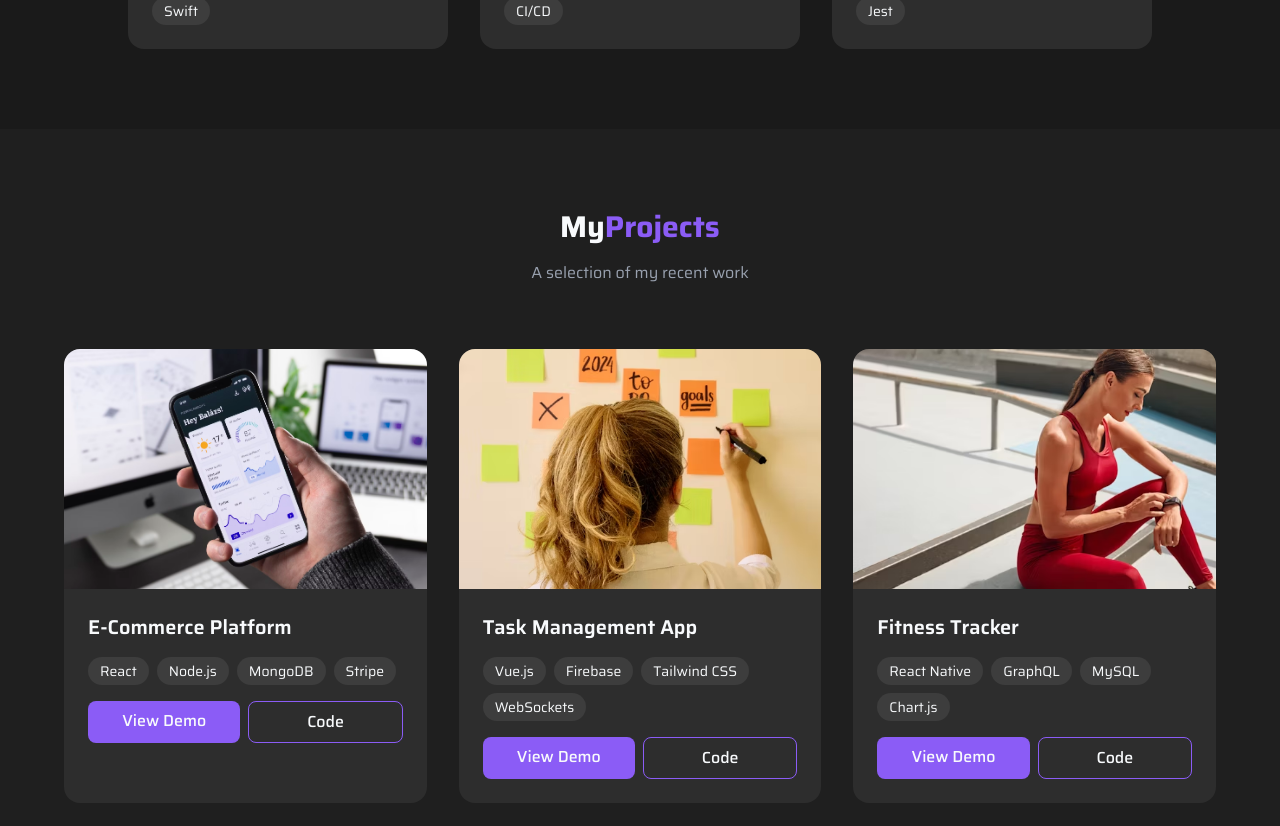
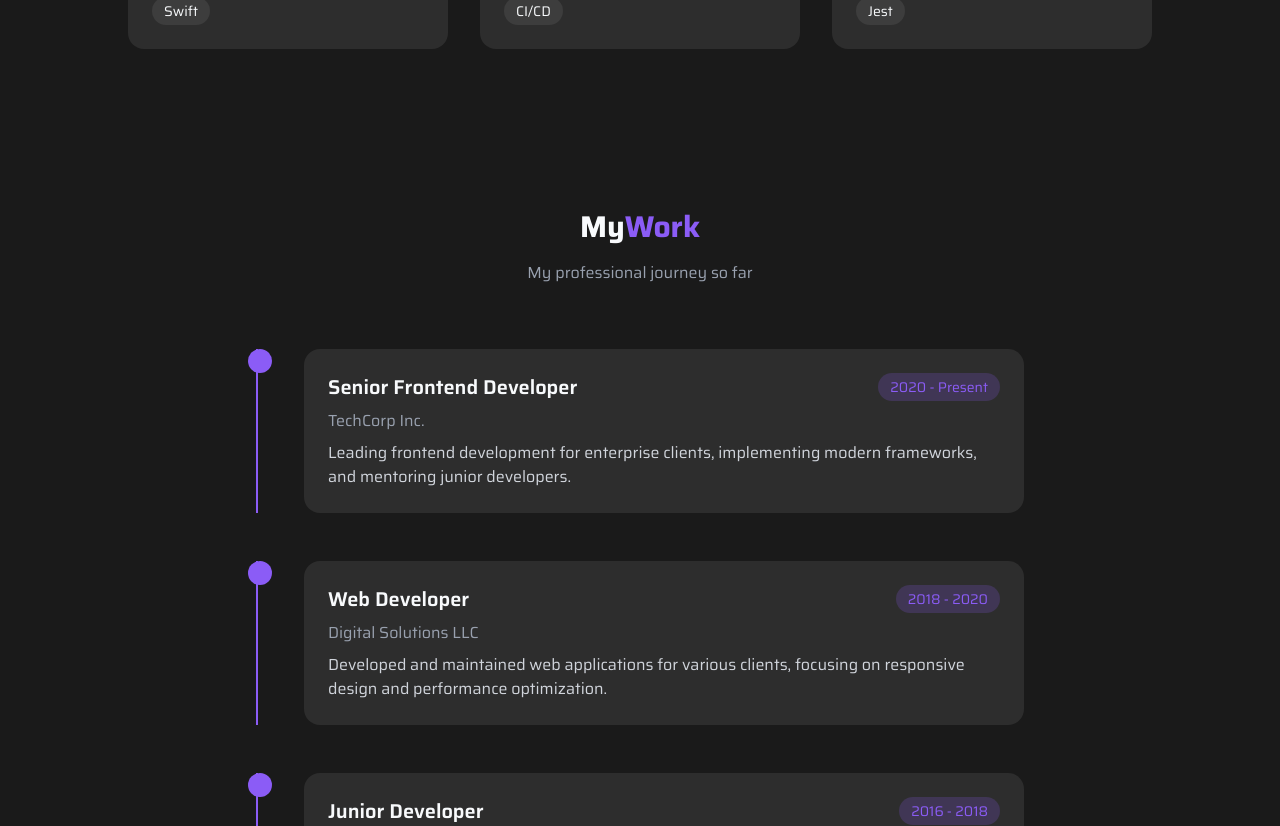
Before and after one commit to joaomatsuodev/portfolio, a React (Vite) app: page / in a window 1280 px wide. Shown: the part 2695-3521 px from the top of the page. Built offline with nearby package versions, Linux system fonts and the light colour scheme.

Commit message:
Removido o componente de Projetos

```diff
--- a/src/pages/Home.jsx
+++ b/src/pages/Home.jsx
@@ -2,7 +2,6 @@ import React from 'react'
 import Hero from '../components/Hero'
 import About from '../components/About'
 import Skills from '../components/Skills'
-import Projects from '../components/Projects'
 import Experience from '../components/Experience'
 import Contact from '../components/Contact'
 
@@ -13,7 +12,6 @@ const Home = () => {
       <Hero />
       <About />
       <Skills />
-      <Projects />
       <Experience />
       <Contact />
     </div>
```
